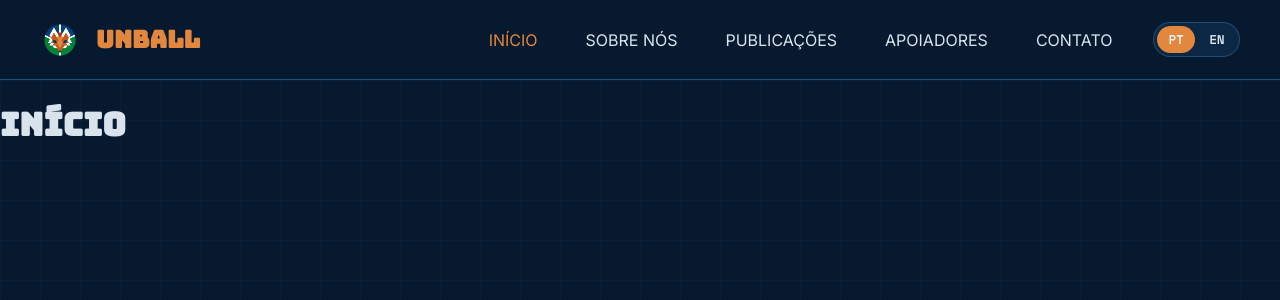
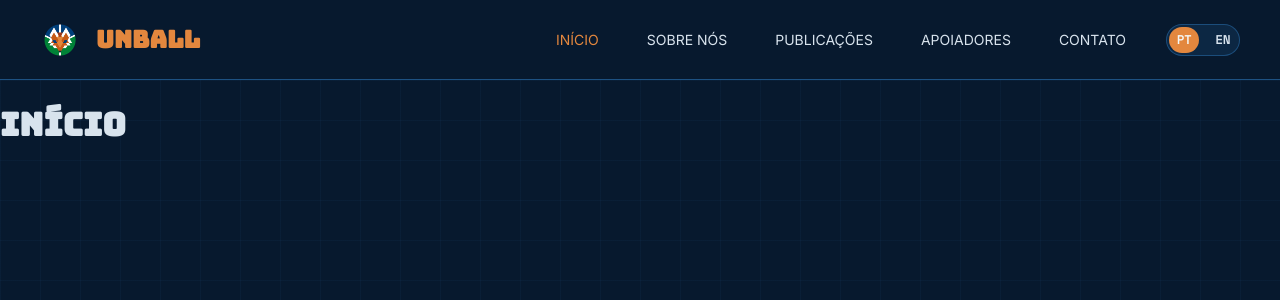
Before and after one commit to ayssag/unball-site, a React (Vite) app in the folder frontend/: page /pt in a window 1280 px wide. Shown: the top 300 px of the page. Built offline with nearby package versions, Linux system fonts and the light colour scheme.

Commit message:
fix: Style Adjustment

```diff
--- a/frontend/src/components/navbar/LanguageSwitch.tsx
+++ b/frontend/src/components/navbar/LanguageSwitch.tsx
@@ -1,76 +1,102 @@
 import React from 'react';
 import { useLocation, useNavigate } from 'react-router-dom';
 import { useTranslation } from 'react-i18next';
-import { Box, Typography, ButtonBase } from '@mui/material';
-import { alpha } from '@mui/material/styles';
-import theme from '@/theme';
+import { Switch } from '@mui/material';
+import { styled, alpha } from '@mui/material/styles';
 import { getEquivalentPath, type SupportedLang } from '@/i18n/routesMap';
+
+const StyledSwitch = styled(Switch)(({ theme }) => ({
+  width: 74,
+  height: 32,
+  padding: 0,
+  display: 'flex',
+  userSelect: 'none',
+  '& .MuiSwitch-switchBase': {
+    padding: 3,
+    transitionDuration: '250ms',
+    '&.Mui-checked': {
+      transform: 'translateX(38px)',
+      color: theme.palette.text.primary,
+      '& .MuiSwitch-thumb:before': {
+        content: "'EN'",
+      },
+      '& + .MuiSwitch-track': {
+        backgroundColor: alpha(theme.palette.secondary.main, 0.1),
+        opacity: 1,
+        border: `1px solid ${alpha(theme.palette.secondary.main, 0.3)}`,
+      },
+    },
+  },
+  '& .MuiSwitch-thumb': {
+    backgroundColor: theme.palette.primary.main,
+    width: 30,
+    height: 26,
+    borderRadius: 14,
+    boxShadow: 'none',
+    position: 'relative',
+    '&:before': {
+      content: "'PT'",
+      position: 'absolute',
+      width: '100%',
+      height: '100%',
+      left: 0,
+      top: 0,
+      display: 'flex',
+      alignItems: 'center',
+      justifyContent: 'center',
+      fontFamily: "'Space Mono', monospace",
+      fontWeight: 700,
+      fontSize: '0.75rem',
+      color: theme.palette.primary.contrastText,
+    },
+  },
+  '& .MuiSwitch-track': {
+    borderRadius: 20,
+    backgroundColor: alpha(theme.palette.secondary.main, 0.1),
+    border: `1px solid ${alpha(theme.palette.secondary.main, 0.3)}`,
+    opacity: 1,
+    boxSizing: 'border-box',
+    position: 'relative',
+    '&:before, &:after': {
+      position: 'absolute',
+      top: '50%',
+      transform: 'translateY(-50%)',
+      fontFamily: "'Space Mono', monospace",
+      fontWeight: 700,
+      fontSize: '0.75rem',
+      color: theme.palette.text.primary,
+    },
+    '&:before': {
+      content: "'PT'",
+      left: 9,
+    },
+    '&:after': {
+      content: "'EN'",
+      right: 9,
+    },
+  },
+}));
 
 export const LanguageSwitch: React.FC = () => {
   const { i18n } = useTranslation();
   const location = useLocation();
   const navigate = useNavigate();
 
-  const currentLang = (i18n.language?.startsWith('en') ? 'en' : 'pt') as SupportedLang;
+  const isEn = i18n.language?.startsWith('en');
 
-  const handleToggle = (targetLang: SupportedLang) => {
-    if (targetLang === currentLang) return;
+  const handleChange = (event: React.ChangeEvent<HTMLInputElement>) => {
+    const targetLang: SupportedLang = event.target.checked ? 'en' : 'pt';
     const targetPath = getEquivalentPath(location.pathname, targetLang);
+
     i18n.changeLanguage(targetLang);
     navigate(targetPath);
   };
 
   return (
-    <Box
-      sx={{
-        display: 'inline-flex',
-        alignItems: 'center',
-        backgroundColor: alpha(theme.palette.secondary.main, 0.1),
-        border: `1px solid ${alpha(theme.palette.secondary.main, 0.3)}`,
-        borderRadius: '20px',
-        p: '3px',
-        gap: '2px',
-        userSelect: 'none',
-      }}
-    >
-      {(['pt', 'en'] as SupportedLang[]).map((lang) => {
-        const isActive = currentLang === lang;
-        return (
-          <ButtonBase
-            key={lang}
-            onClick={() => handleToggle(lang)}
-            sx={{
-              borderRadius: '16px',
-              px: 1.5,
-              py: 0.4,
-              backgroundColor: isActive
-                ? theme.palette.primary.main
-                : 'transparent',
-              color: isActive
-                ? theme.palette.primary.contrastText
-                : theme.palette.text.primary,
-              transition: 'all 0.25s cubic-bezier(0.4, 0, 0.2, 1)',
-              '&:hover': {
-                backgroundColor: isActive
-                  ? theme.palette.primary.main
-                  : alpha(theme.palette.secondary.main, 0.2),
-              },
-            }}
-          >
-            <Typography
-              variant="caption"
-              sx={{
-                fontFamily: "'Space Mono', monospace",
-                fontWeight: 700,
-                textTransform: 'uppercase',
-              }}
-            >
-              {lang.toUpperCase()}
-            </Typography>
-          </ButtonBase>
-        );
-      })}
-    </Box>
+    <StyledSwitch
+      checked={Boolean(isEn)}
+      onChange={handleChange}
+    />
   );
 };
 
--- a/frontend/src/components/navbar/NavButton.tsx
+++ b/frontend/src/components/navbar/NavButton.tsx
@@ -1,20 +1,20 @@
-import styled from "@emotion/styled";
+import { styled } from "@mui/material/styles";
 import { NavLink } from "react-router-dom";
-import theme from "@/theme";
 
-export const NavButton = styled(NavLink)`
-    text-decoration: none;
-    color: ${theme.palette.text.primary};
-    text-transform: uppercase;
-    font-weight: 500;
-    transition: color 0.2s ease-in-out;
+export const NavButton = styled(NavLink)(({ theme }) => ({
+  textDecoration: "none",
+  color: theme.palette.text.primary,
+  textTransform: "uppercase",
+  fontSize: "0.875rem",
+  fontWeight: 500,
+  transition: "color 0.2s ease-in-out",
 
-    &, &:visited, &:focus {
-        color: ${theme.palette.text.primary};
-    }
+  "&, &:visited, &:focus": {
+    color: theme.palette.text.primary,
+  },
 
-    &:hover, &.active {
-        color: ${theme.palette.primary.main};
-        background-color: transparent;
-    }
-`;
+  "&:hover, &.active": {
+    color: theme.palette.primary.main,
+    backgroundColor: "transparent",
+  },
+}));
--- a/frontend/src/shared/styled.tsx
+++ b/frontend/src/shared/styled.tsx
@@ -1,8 +1,8 @@
 import { Box } from "@mui/material";
-import styled from "@emotion/styled";
+import { styled } from "@mui/material/styles";
 
-export const FlexBoxBetween = styled(Box)`
-  display: flex;
-  justify-content: space-between;
-  align-items: center;
-`;
+export const FlexBoxBetween = styled(Box)({
+  display: "flex",
+  justifyContent: "space-between",
+  alignItems: "center",
+});
--- a/frontend/src/theme.ts
+++ b/frontend/src/theme.ts
@@ -58,6 +58,7 @@ export const theme = createTheme({
     },
     h6: {
       fontFamily: "'Space Mono', monospace",
+      fontSize: '1rem',
     },
   },
   components: {
@@ -77,51 +78,6 @@ export const theme = createTheme({
         },
       },
     },
-    // MuiButton: {
-    //   styleOverrides: {
-    //     root: {
-    //       borderRadius: 10,
-    //       padding: '8px 22px',
-    //       fontSize: '0.95rem',
-    //       boxShadow: 'none',
-    //       transition: 'all 0.2s ease-in-out',
-    //       '&:hover': {
-    //         boxShadow: '0px 6px 16px rgba(30, 64, 175, 0.25)',
-    //         transform: 'translateY(-1px)',
-    //       },
-    //     },
-    //     contained: ({ ownerState, theme }) => ({
-    //       ...(ownerState.color === 'primary' && {
-    //         background: `linear-gradient(135deg, ${theme.palette.primary.dark} 0%, ${theme.palette.primary.main} 100%)`,
-    //       }),
-    //       ...(ownerState.color === 'secondary' && {
-    //         background: `linear-gradient(135deg, ${theme.palette.secondary.dark} 0%, ${theme.palette.secondary.main} 100%)`,
-    //         color: '#ffffff',
-    //       }),
-    //     }),
-    //   },
-    // },
-    // MuiCard: {
-    //   styleOverrides: {
-    //     root: {
-    //       borderRadius: 16,
-    //       boxShadow: '0 10px 30px -5px rgba(0, 0, 0, 0.05)',
-    //       border: '1px solid rgba(226, 232, 240, 0.8)',
-    //       transition: 'all 0.3s ease',
-    //       '&:hover': {
-    //         boxShadow: '0 20px 40px -15px rgba(0, 0, 0, 0.1)',
-    //       },
-    //     },
-    //   },
-    // },
-    // MuiChip: {
-    //   styleOverrides: {
-    //     root: {
-    //       fontWeight: 600,
-    //       borderRadius: 8,
-    //     },
-    //   },
-    // },
   },
 })
 
```
